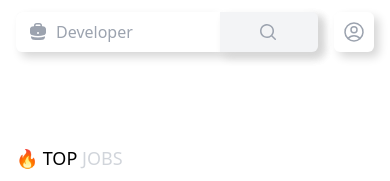
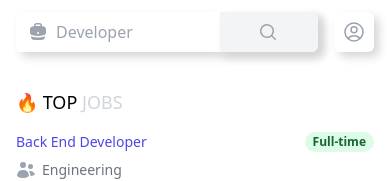
Before and after one commit to simonbeirouti/jobseeking.today_archive, a Next.js app: page / in a window 390 px wide. Shown: the top 181 px of the page. Built offline with nearby package versions, Linux system fonts and the light colour scheme.

Commit message:
rmv pb spacing

```diff
--- a/src/components/ui/NavBar.jsx
+++ b/src/components/ui/NavBar.jsx
@@ -7,7 +7,7 @@ export default function NavBar() {
     <div className="bg-white">
       <header className="relative">
         <nav aria-label="Top" className="mx-auto max-w-7xl sm:px-6 lg:px-8">
-          <div className="px-4 pb-14 sm:px-0 sm:pb-0">
+          <div className="px-4 sm:px-0 sm:pb-0">
             <div className="flex h-16 items-center justify-between">
               <Link href="/" className="group">
                 <h1 className="tracking-widest font-light hidden md:inline uppercase text-lg ">
```
